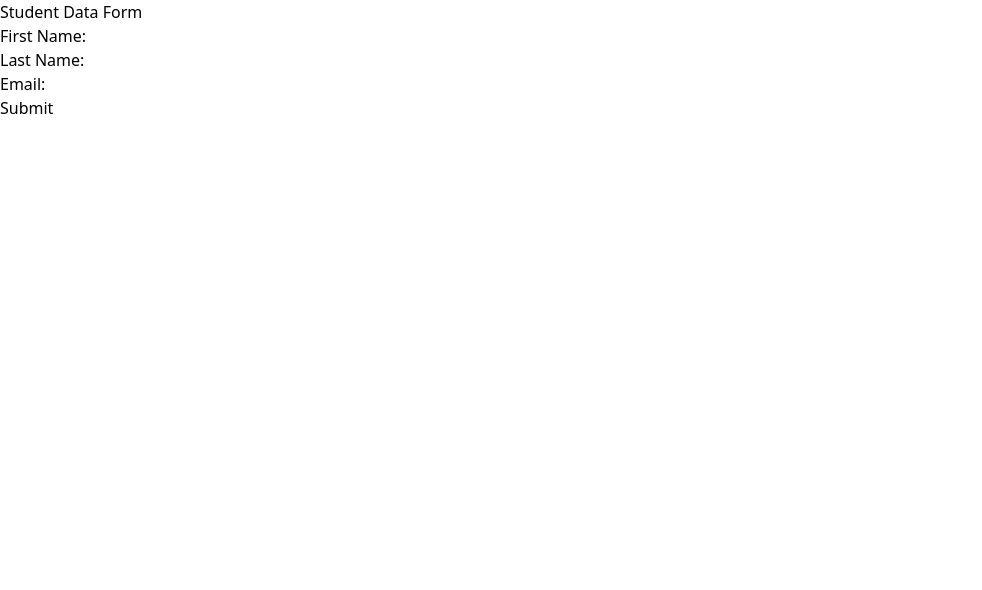
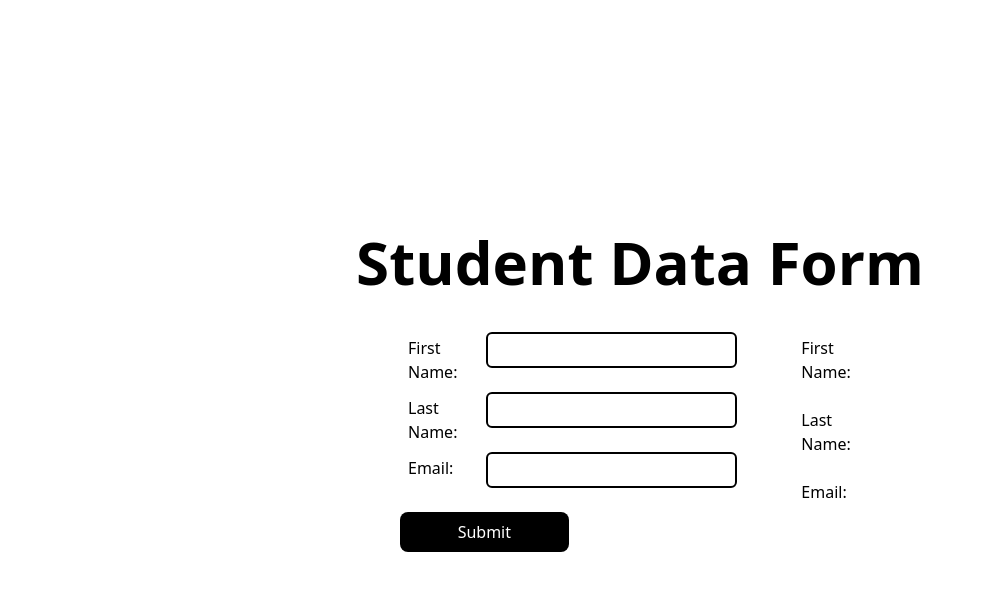
Before and after one commit to nikcladis/ReactFormApp, a React (Vite) app: page / in a window 1280 px wide. Shown: the top 590 px of the page, without its empty margins (0-982 px from the left). Built offline with nearby package versions, Linux system fonts and the light colour scheme.

Commit message:
student-form-app | Added Styling

```diff
--- a/src/App.jsx
+++ b/src/App.jsx
@@ -5,9 +5,9 @@ import { StudentFormProvider } from "./components/StudentFormContext";
 const App = () => {
   return (
     <StudentFormProvider>
-      <div>
-        <h1 className="bg-blue-500 text-white p-4">Student Data Form</h1>
-        <div>
+      <div className="flex flex-col items-center justify-center gap-6 h-screen">
+        <h1 className="text-6xl font-bold">Student Data Form</h1>
+        <div className="p-4 flex gap-16 w-2/5">
           <StudentForm />
           <StudentInfo />
         </div>
--- a/src/components/StudentField.jsx
+++ b/src/components/StudentField.jsx
@@ -1,9 +1,24 @@
 const StudentField = ({ label, type, value, onChange, isMissing }) => {
   return (
-    <div>
-      <label>{label}: </label>
-      <input type={type} value={value} onChange={onChange} />
-      {isMissing && <p>This Field is Required</p>}
+    <div className="flex gap-4 justify-between">
+      <label className="px-2 py-1">{label}: </label>
+      <div className="flex flex-col items-end">
+        <input
+          type={type}
+          value={value}
+          onChange={onChange}
+          className={`border-2 focus:outline-none ${
+            isMissing ? "border-red-500" : "border-black"
+          } px-2 py-1 rounded-md`}
+        />
+        <p
+          className={`text-red-500 items-center ${
+            isMissing ? "" : "invisible"
+          }`}
+        >
+          This Field is Required
+        </p>
+      </div>
     </div>
   );
 };
--- a/src/components/StudentForm.jsx
+++ b/src/components/StudentForm.jsx
@@ -5,7 +5,7 @@ const StudentForm = () => {
   const { state, handleChange, handleSubmit } = useStudentFormContext();
 
   return (
-    <form onSubmit={handleSubmit}>
+    <form onSubmit={handleSubmit} className="flex flex-col">
       {state.map((field) => (
         <StudentField
           key={field.name}
@@ -16,7 +16,12 @@ const StudentForm = () => {
           isMissing={field.isMissing}
         />
       ))}
-      <button type="submit">Submit</button>
+      <button
+        type="submit"
+        className="w-1/2 bg-black text-white py-2 px-4 rounded-lg hover:bg-gray-700"
+      >
+        Submit
+      </button>
     </form>
   );
 };
--- a/src/components/StudentInfo.jsx
+++ b/src/components/StudentInfo.jsx
@@ -3,20 +3,20 @@ import { useStudentFormContext } from "./StudentFormContext";
 const StudentInfo = () => {
   const { validState } = useStudentFormContext();
 
-  if (!validState) {
+  if (!validState.length) {
     return (
-      <div>
-        <p>First Name: </p>
-        <p>Last Name: </p>
-        <p>Email: </p>
+      <div className="flex flex-col gap-4">
+        <p className="py-1">First Name: </p>
+        <p className="py-1">Last Name: </p>
+        <p className="py-1">Email: </p>
       </div>
     );
   }
 
   return (
-    <div>
+    <div className="flex flex-col gap-4">
       {validState.map((field) => (
-        <p key={field.name}>
+        <p className="py-1" key={field.name}>
           {field.label}: {field.value}
         </p>
       ))}
--- a/tailwind.config.cjs
+++ b/tailwind.config.cjs
@@ -1,6 +1,9 @@
 /** @type {import('tailwindcss').Config} */
 export default {
-  content: [],
+  content: [
+    "./src/**/*.{js,jsx,ts,tsx}",
+    "./public/index.html",
+  ],
   theme: {
     extend: {},
   },
```
